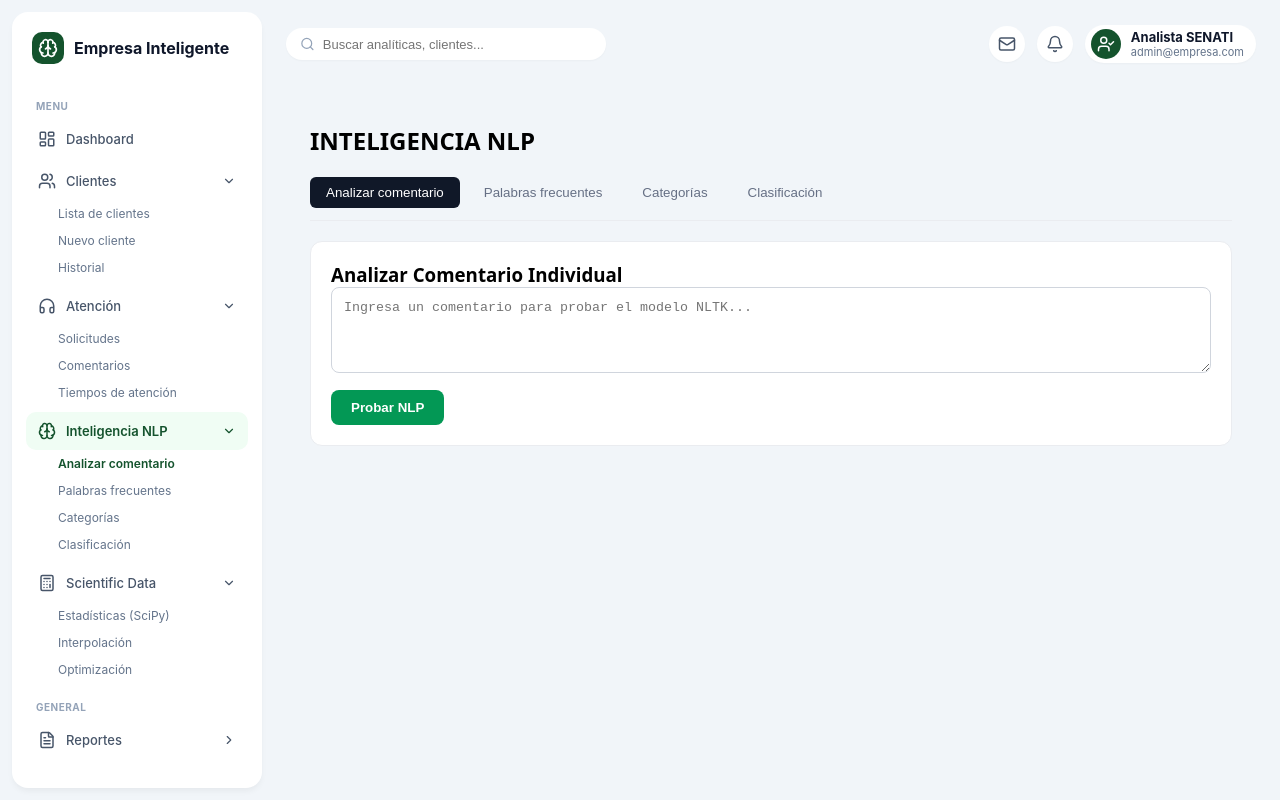
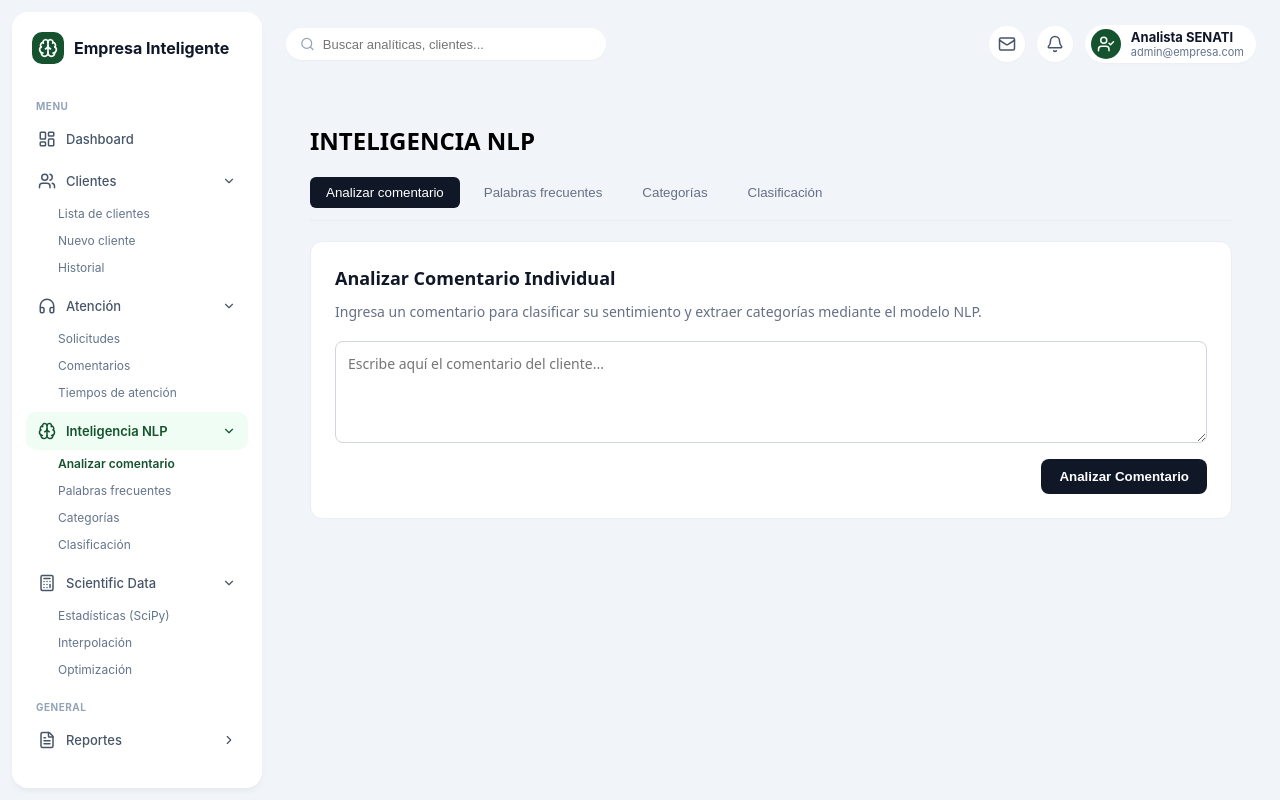
Before and after one commit to HansGit30/EmpresaInteligente, a React (Vite) app in the folder frontend/: page /nlp in a window 1280 px wide. Built offline with nearby package versions, Linux system fonts and the light colour scheme; no server answers.

Commit message:
Fix URL de API en modulo de clientes7

```diff
--- a/frontend/src/components/nlp/AnalizarComentario.tsx
+++ b/frontend/src/components/nlp/AnalizarComentario.tsx
@@ -1,42 +1,121 @@
 import React, { useState } from 'react';
 
+interface ResultadoNLP {
+  comentario_id?: number;
+  sentimiento?: string;
+  score?: number;
+  categoria?: string;
+  palabras_clave?: string[];
+  mensaje?: string;
+}
+
+const API_URL = import.meta.env.VITE_API_URL || 'https://backend-empresa-inteligente.onrender.com';
+
 export const AnalizarComentario: React.FC = () => {
-  const [texto, setTexto] = useState('');
-  const [resultado, setResultado] = useState<any>(null);
+  const [comentario, setComentario] = useState<string>('');
+  const [loading, setLoading] = useState<boolean>(false);
+  const [resultado, setResultado] = useState<ResultadoNLP | null>(null);
+  const [error, setError] = useState<string | null>(null);
 
-  const handleAnalizar = () => {
-    if (!texto.trim()) return;
-    // Simulación de análisis rápido
-    setResultado({
-      categoria: texto.toLowerCase().includes('bueno') || texto.toLowerCase().includes('excelente') ? 'FELICITACION' : 'RECLAMO',
-      score: 0.95,
-      palabrasClave: texto.split(' ').filter(w => w.length > 3)
+  const handleAnalizar = async (e: React.FormEvent) => {
+    e.preventDefault();
+    if (!comentario.trim()) return;
+
+    setLoading(true);
+    setError(null);
+    setResultado(null);
+
+    try {
+      // Ajustado a la ruta FastAPI documentada en Render
+      const response = await fetch(`${API_URL}/nlp/procesar`, {
+        method: 'POST',
+        headers: {
+          'Content-Type': 'application/json',
+        },
+        body: JSON.stringify({ texto: comentario }),
       });
+
+      if (!response.ok) {
+        throw new Error(`Error HTTP: ${response.status}`);
+      }
+
+      const data = await response.json();
+      setResultado(data);
+    } catch (err) {
+      console.error('Error al analizar comentario:', err);
+      setError('No se pudo procesar el comentario con el servicio NLP.');
+    } finally {
+      setLoading(false);
+    }
   };
 
   return (
-    <div style={{ backgroundColor: '#fff', padding: '20px', borderRadius: '12px', border: '1px solid #eaecf0' }}>
-      <h3 style={{ marginTop: 0 }}>Analizar Comentario Individual</h3>
+    <div style={{ padding: '24px', backgroundColor: '#fff', borderRadius: '12px', border: '1px solid #eaecf0' }}>
+      <h3 style={{ margin: '0 0 12px 0', fontSize: '18px', color: '#101828' }}>Analizar Comentario Individual</h3>
+      <p style={{ margin: '0 0 20px 0', fontSize: '14px', color: '#667085' }}>
+        Ingresa un comentario para clasificar su sentimiento y extraer categorías mediante el modelo NLP.
+      </p>
+
+      <form onSubmit={handleAnalizar} style={{ display: 'flex', flexDirection: 'column', gap: '16px' }}>
         <textarea
           rows={4}
-        placeholder="Ingresa un comentario para probar el modelo NLTK..."
-        value={texto}
-        onChange={(e) => setTexto(e.target.value)}
-        style={{ width: '100%', padding: '12px', borderRadius: '8px', border: '1px solid #d0d5dd', boxSizing: 'border-box' }}
+          value={comentario}
+          onChange={(e) => setComentario(e.target.value)}
+          placeholder="Escribe aquí el comentario del cliente..."
+          style={{
+            width: '100%',
+            padding: '12px',
+            borderRadius: '8px',
+            border: '1px solid #d0d5dd',
+            fontSize: '14px',
+            fontFamily: 'inherit',
+            resize: 'vertical',
+            boxSizing: 'border-box'
+          }}
         />
+
+        <div style={{ display: 'flex', justifyContent: 'flex-end' }}>
           <button
-        onClick={handleAnalizar}
-        style={{ marginTop: '12px', padding: '10px 20px', backgroundColor: '#039855', color: '#fff', border: 'none', borderRadius: '8px', cursor: 'pointer', fontWeight: 600 }}
+            type="submit"
+            disabled={loading || !comentario.trim()}
+            style={{
+              padding: '10px 18px',
+              backgroundColor: loading ? '#98a2b3' : '#101828',
+              color: '#fff',
+              border: 'none',
+              borderRadius: '8px',
+              fontWeight: 600,
+              cursor: loading ? 'not-allowed' : 'pointer',
+            }}
           >
-        Probar NLP
+            {loading ? 'Procesando...' : 'Analizar Comentario'}
           </button>
+        </div>
+      </form>
+
+      {error && (
+        <div style={{ marginTop: '16px', padding: '12px', backgroundColor: '#fef3f2', color: '#b42318', borderRadius: '8px', fontSize: '14px' }}>
+          {error}
+        </div>
+      )}
 
       {resultado && (
-        <div style={{ marginTop: '20px', padding: '16px', backgroundColor: '#f9fafb', borderRadius: '8px', border: '1px solid #eaecf0' }}>
-          <h4>Resultado del Análisis:</h4>
-          <p><b>Categoría detectada:</b> {resultado.categoria}</p>
-          <p><b>Confianza:</b> {(resultado.score * 100)}%</p>
-          <p><b>Palabras clave:</b> {resultado.palabrasClave.join(', ')}</p>
+        <div style={{ marginTop: '24px', padding: '16px', backgroundColor: '#f9fafb', borderRadius: '8px', border: '1px solid #eaecf0' }}>
+          <h4 style={{ margin: '0 0 12px 0', color: '#101828' }}>Resultado del Análisis</h4>
+          <div style={{ display: 'grid', gridTemplateColumns: 'repeat(auto-fit, minmax(200px, 1fr))', gap: '12px' }}>
+            <div>
+              <span style={{ fontSize: '12px', color: '#667085' }}>Sentimiento:</span>
+              <p style={{ margin: '4px 0 0 0', fontWeight: 600, color: '#101828' }}>
+                {resultado.sentimiento || 'N/A'}
+              </p>
+            </div>
+            <div>
+              <span style={{ fontSize: '12px', color: '#667085' }}>Categoría:</span>
+              <p style={{ margin: '4px 0 0 0', fontWeight: 600, color: '#101828' }}>
+                {resultado.categoria || 'N/A'}
+              </p>
+            </div>
+          </div>
         </div>
       )}
     </div>
```
Lines whose indentation alone changed are shown as unchanged.
